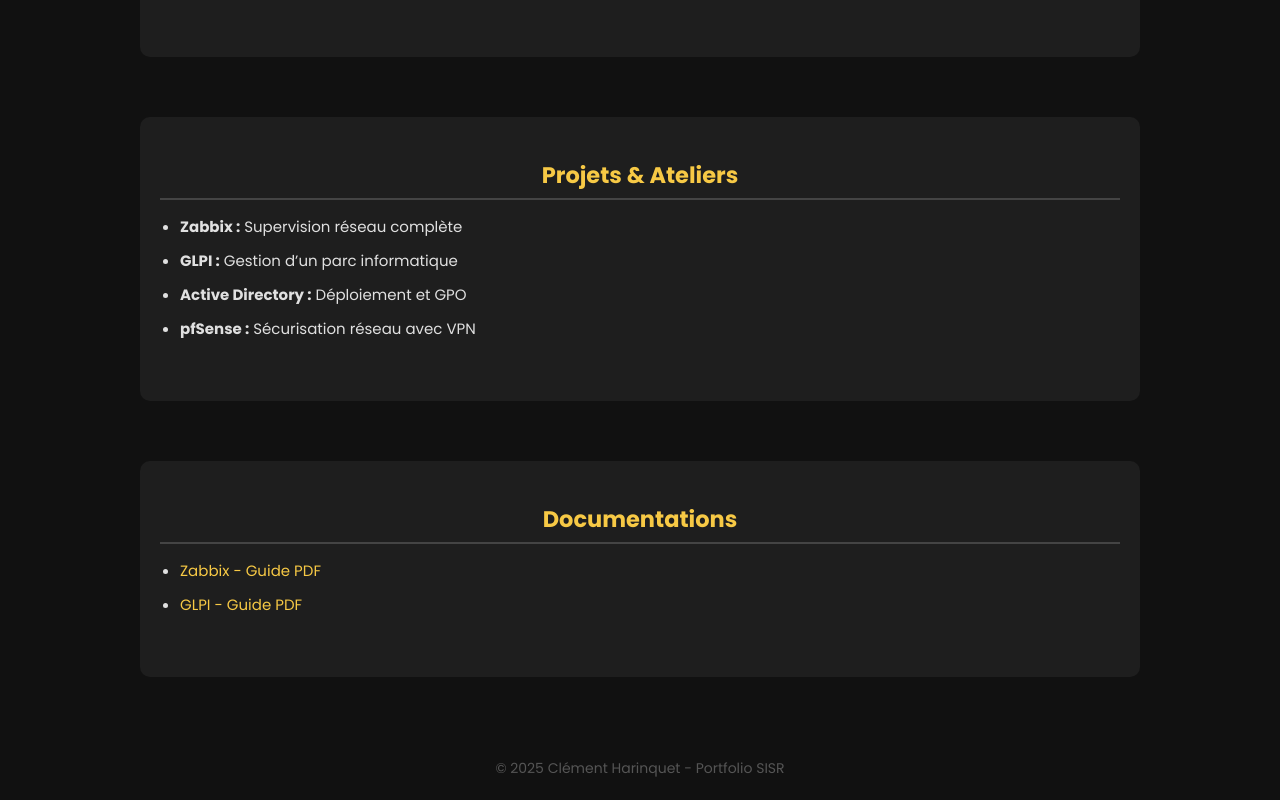
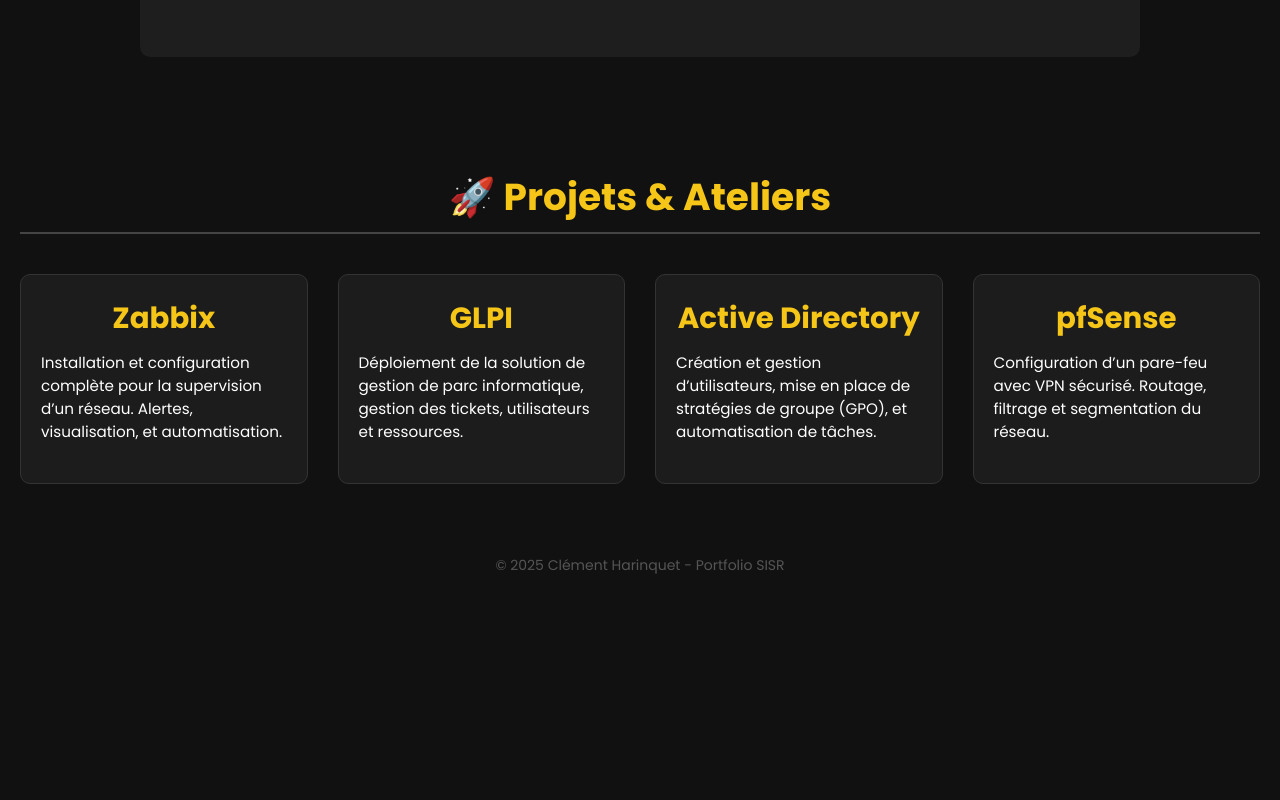
Before and after one commit to Clem-infor/Portfolio, a plain HTML site: page index.html in a window 1280 px wide. Shown: the part 2474-3274 px from the top of the page. After the commit the page ends 3071 px from the top, so only its background shows below. Drawn offline with Linux system fonts and the light colour scheme.

Commit message:
Mise à jour de la page stage 03/06

```diff
--- a/index.html
+++ b/index.html
@@ -40,7 +40,11 @@
       <div class="about-text">
     <p>
       Hello ! Je m’appelle Clément HARINQUET, Technicien réseau junior.
-      Auparavant, j’ai effectué plusieurs années en experiences afin de réellement trouver ma voie ce qui m’a permis d’acquérir de très bonnes compétences telles que l’organisation, l’écoute, le conseil ainsi que des qualités relationnelles importantes.
+      </p>
+      <p>
+    Auparavant, j’ai effectué plusieurs années en experiences afin de réellement trouver ma voie ce qui m’a permis d’acquérir de très bonnes compétences telles que l’organisation, l’écoute, le conseil ainsi que des qualités relationnelles importantes.
+    </p>
+    <p>
       J’ai profité du retour en région parisienne pour effectuer une reconversion professionnelle dans la cybersécurité, domaine qui m’intéressait depuis de nombreuses années.
       J’ai donc suivi la formation BTS SIO au sein de L'IPSSI Campus de Paris. Je suis donc en quête de mon Bac+2,ou j'espère y décrocher mon diplôme. Je continue donc à travailler chaque jour avec envie, motivation et des idées plein la tête..
     </p>
@@ -76,24 +80,27 @@
   </section>
 
 
-  <section id="projects" class="section fade-in">
-    <h2>Projets & Ateliers</h2>
-    <ul>
-      <li><strong>Zabbix :</strong> Supervision réseau complète</li>
-      <li><strong>GLPI :</strong> Gestion d’un parc informatique</li>
-      <li><strong>Active Directory :</strong> Déploiement et GPO</li>
-      <li><strong>pfSense :</strong> Sécurisation réseau avec VPN</li>
-    </ul>
+  <section id="projets">
+    <h2>🚀 Projets & Ateliers</h2>
+    <div class="projet-grid">
+      <div class="projet">
+        <h3><strong>Zabbix</strong></h3>
+        <p>Installation et configuration complète pour la supervision d’un réseau. Alertes, visualisation, et automatisation.</p>
+      </div>
+      <div class="projet">
+        <h3><strong>GLPI</strong></h3>
+        <p>Déploiement de la solution de gestion de parc informatique, gestion des tickets, utilisateurs et ressources.</p>
+      </div>
+      <div class="projet">
+        <h3><strong>Active Directory</strong></h3>
+        <p>Création et gestion d’utilisateurs, mise en place de stratégies de groupe (GPO), et automatisation de tâches.</p>
+      </div>
+      <div class="projet">
+        <h3><strong>pfSense</strong></h3>
+        <p>Configuration d’un pare-feu avec VPN sécurisé. Routage, filtrage et segmentation du réseau.</p>
+      </div>
+    </div>
   </section>
-
-  <section id="docs" class="section fade-in">
-    <h2>Documentations</h2>
-    <ul>
-      <li><a href="#">Zabbix - Guide PDF</a></li>
-      <li><a href="#">GLPI - Guide PDF</a></li>
-    </ul>
-  </section>
-
 
 
 
--- a/script.js
+++ b/script.js
@@ -52,3 +52,16 @@ window.addEventListener("load", () => {
       }, remainingTime);
     });
   });
+
+  const observer = new IntersectionObserver((entries) => {
+    entries.forEach(entry => {
+      if (entry.isIntersecting) {
+        entry.target.classList.add("reveal");
+        observer.unobserve(entry.target); // déclenche qu’une fois
+      }
+    });
+  });
+
+  document.querySelectorAll(".reveal-on-scroll").forEach(el => {
+    observer.observe(el);
+  });
--- a/style.css
+++ b/style.css
@@ -485,7 +485,10 @@ h1, h2, h3, p {
   flex: 1;
   min-width: 200px;
   color: white;
-  font-family:'Lucida Sans', 'Lucida Sans Regular', 'Lucida Grande', 'Lucida Sans Unicode', Geneva, Verdana, sans-serif
+  font-family:'Lucida Sans', 'Lucida Sans Regular', 'Lucida Grande', 'Lucida Sans Unicode', Geneva, Verdana, sans-serif;
+  line-height: 1,6;
+  margin-bottom: 1,5em;
+  margin-top: 50px;
 }
 
 .about-image img {
@@ -494,3 +497,53 @@ h1, h2, h3, p {
   border-radius: 8px;
   object-fit: cover;
 }
+
+#projets {
+  padding: 50px 20px;
+  color: #fff;
+}
+
+#projets h2 {
+  text-align: center;
+  color: #F5C518;
+  margin-bottom: 40px;
+}
+
+.projet-grid {
+  display: grid;
+  grid-template-columns: repeat(auto-fit, minmax(250px, 1fr));
+  gap: 30px;
+}
+
+.projet {
+  background-color: #1c1c1c;
+  border: 1px solid #333;
+  border-radius: 10px;
+  padding: 20px;
+  transition: transform 0.3s ease;
+}
+
+.projet:hover {
+  transform: translateY(-5px);
+  border-color: #F5C518;
+}
+
+.projet h3 {
+  color: #F5C518;
+  margin-bottom: 10px;
+}
+
+.projet p {
+  font-size: 0.95rem;
+  line-height: 1.5;
+}
+
+.reveal-on-scroll {
+  opacity: 0;
+  transform: translateY(20px);
+  transition: all 0.6s ease-out;
+}
+.reveal-on-scroll.reveal {
+  opacity: 1;
+  transform: translateY(0);
+}
```
